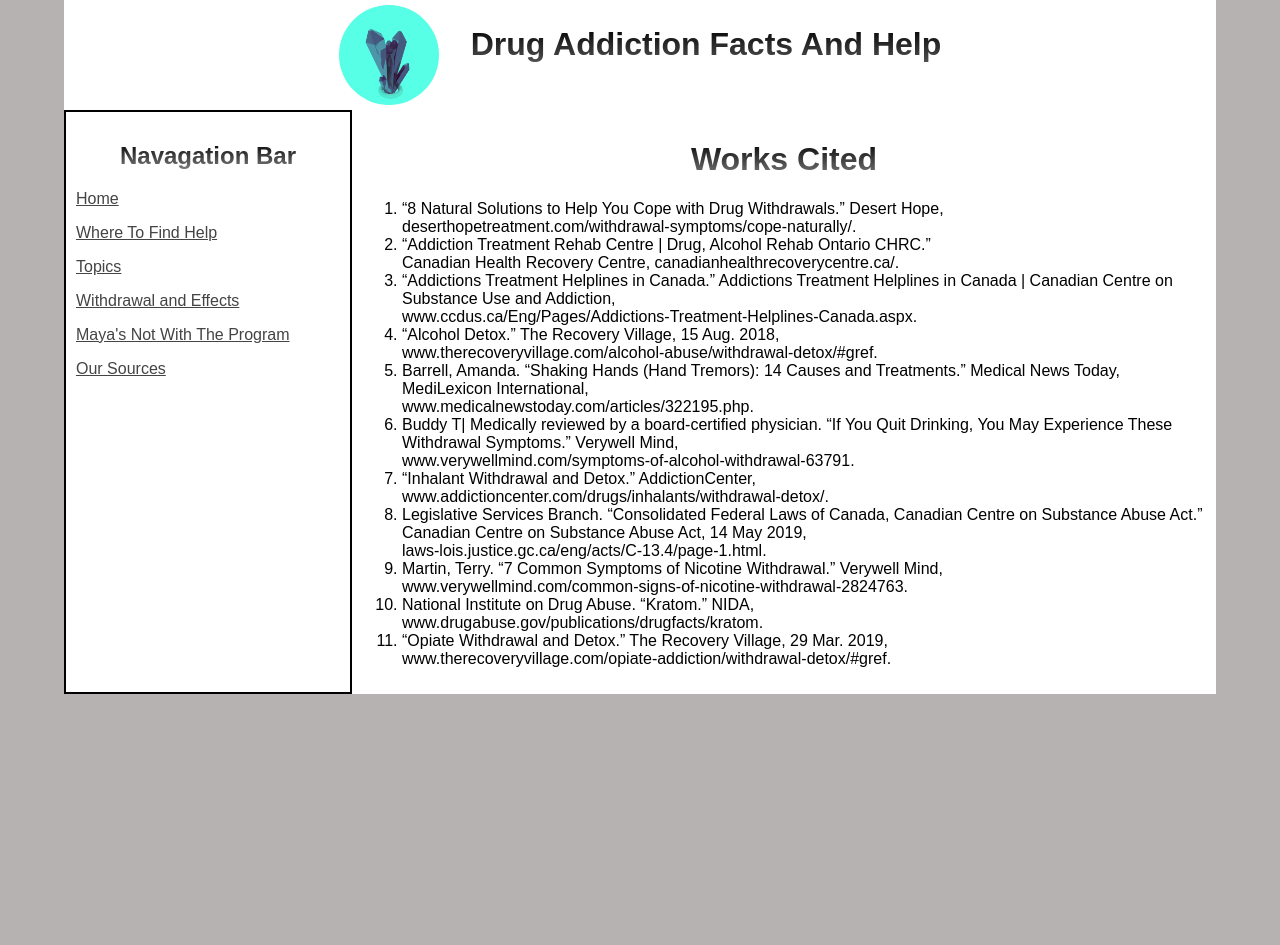
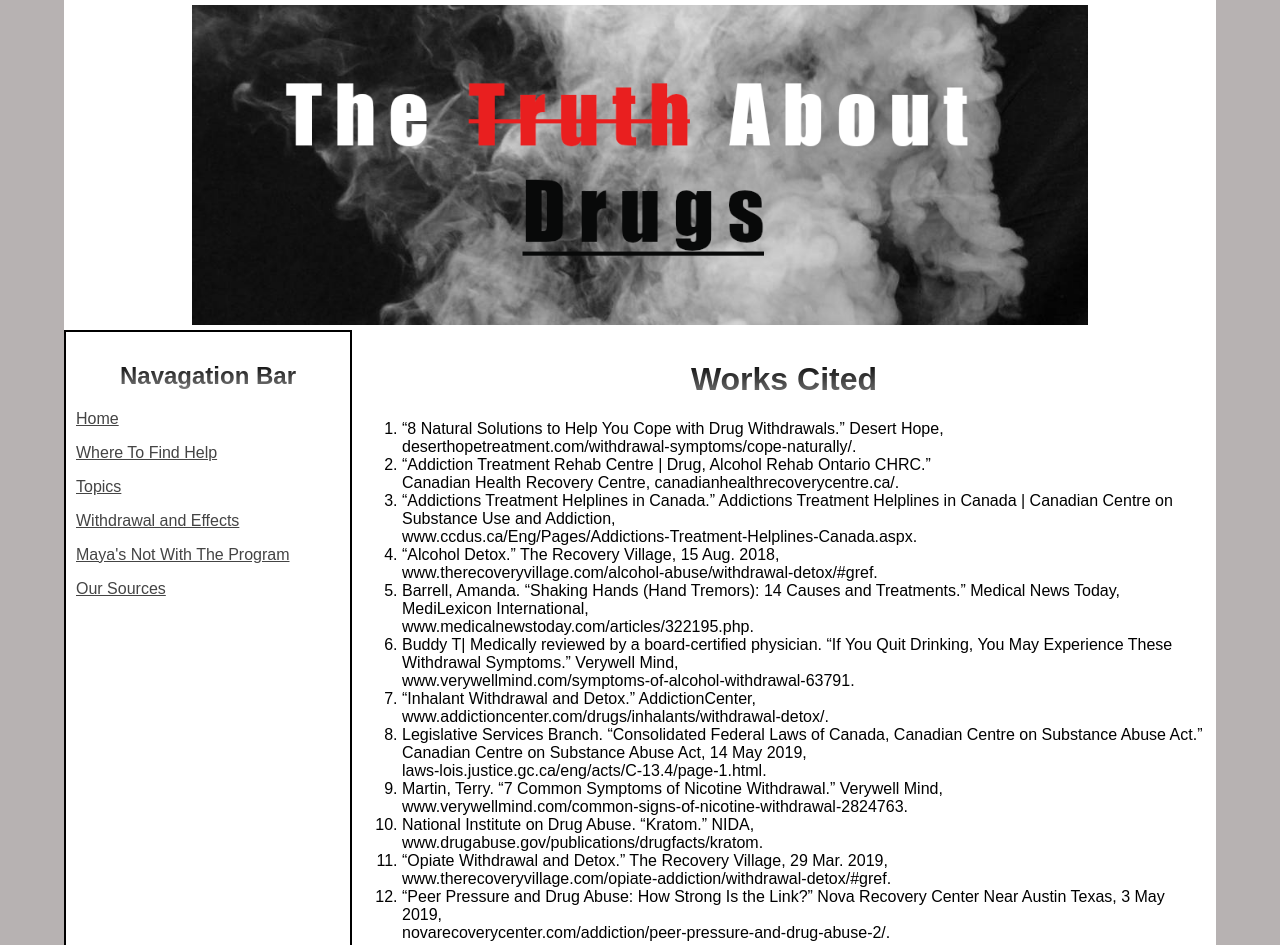
Before and after one commit to ALEX-DAWSON/addiction, a plain HTML site: page sources.html in a window 1280 px wide. Shown: the top 945 px of the page. Before the commit the page ends 800 px from the top, so only its background shows below. Drawn offline with Linux system fonts and the light colour scheme.

Commit message:
Added more articles and made a new banner.

```diff
--- a/sources.html
+++ b/sources.html
@@ -7,8 +7,8 @@
 	<meta name="viewport" content="width=device-width, initial-scale=1">
 </head>
 <body>
-	<div class="title"><img alt="" class="logo" src="logo/logo.png" />
-		<h1>Drug Addiction Facts And Help</h1>
+	<div class="title">
+		<img alt="" class="titlebanner" src="logo/SmokeTitle.png" />
 	</div>
 	<div class="wrapper">
 		<!-- Navagation Bar will go to the left -->
@@ -61,6 +61,9 @@
 				<li>
 					“Opiate Withdrawal and Detox.” The Recovery Village, 29 Mar. 2019, <br>www.therecoveryvillage.com/opiate-addiction/withdrawal-detox/#gref.
 				</li>
+				<li>
+					“Peer Pressure and Drug Abuse: How Strong Is the Link?” Nova Recovery Center Near Austin Texas, 3 May 2019,<br> novarecoverycenter.com/addiction/peer-pressure-and-drug-abuse-2/.
+				</li>
 			</ol>
 		</div>
 	</div>
--- a/style.css
+++ b/style.css
@@ -68,6 +68,11 @@ li {
   align-content: center;
 }
 
+.titlebanner {
+  height: 20rem;
+  width: auto;
+}
+
 .logo {
   height: 100px;
   width: auto;
```
Also changed, not shown: baseplate.html (+2 -2 lines), index.html (+2 -2 lines), mayasection.html (+2 -2 lines), topics.html (+11 -4 lines), wheretofindhelp.html (+2 -2 lines), withdrawal.html (+1 -2 lines), images/Website.png (renamed from Website.png), logo/SmokeTitle.png (added).
